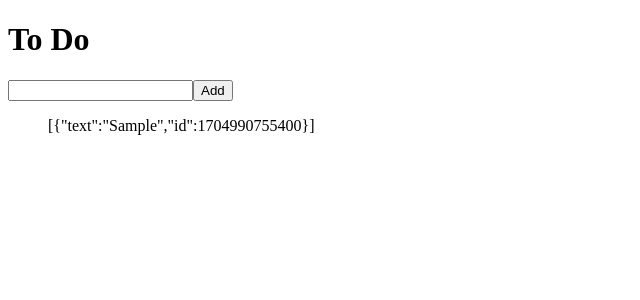
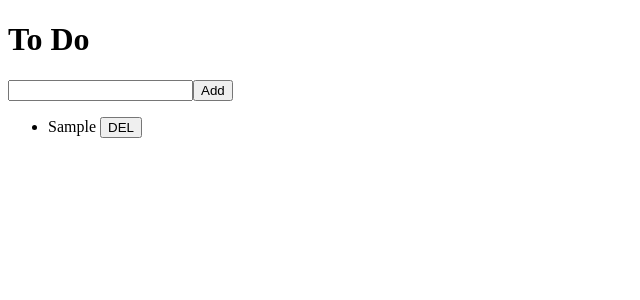
Before and after one commit to jinseosung/vanilla-redux, a React (Create React App) app: page / in a window 1280 px wide. Both pictures are taken after typing "Sample" into the empty fields and a click on the button "Add". Shown: the top 300 px of the page, without its empty margins (0-640 px from the left). Built offline with nearby package versions, Linux system fonts and the light colour scheme.

Commit message:
Add mapDispatchToProps to ToDo component

```diff
--- /dev/null
+++ b/src/components/ToDo.tsx
@@ -0,0 +1,26 @@
+import React from "react";
+import { StateProps } from "../type";
+import { connect } from "react-redux";
+import { Dispatch } from "redux";
+import { actionCreators } from "../store";
+
+interface ToDoProps {
+  text: string;
+  onClick: () => void;
+}
+
+const ToDo: React.FC<ToDoProps> = ({ text, onClick }) => {
+  return (
+    <li id="id">
+      {text} <button onClick={onClick}>DEL</button>
+    </li>
+  );
+};
+
+const mapDispatchToProps = (dispatch: Dispatch, ownProps: StateProps) => {
+  return {
+    onClick: () => dispatch(actionCreators.deleteToDo(ownProps.id.toString())),
+  };
+};
+
+export default connect(null, mapDispatchToProps)(ToDo);
--- a/src/routes/Home.tsx
+++ b/src/routes/Home.tsx
@@ -3,6 +3,7 @@ import { connect } from "react-redux";
 import { StateProps } from "../type";
 import { actionCreators } from "../store";
 import { Dispatch } from "redux";
+import ToDo from "../components/ToDo";
 
 interface HomeProps {
   toDos: StateProps[];
@@ -31,7 +32,11 @@ const Home: React.FC<HomeProps> = ({ toDos, addToDo }) => {
         <input type="text" value={text} onChange={onChange} />
         <button>Add</button>
       </form>
-      <ul>{JSON.stringify(toDos)}</ul>
+      <ul>
+        {toDos.map((toDo) => (
+          <ToDo {...toDo} key={toDo.id} />
+        ))}
+      </ul>
     </div>
   );
 };
```
